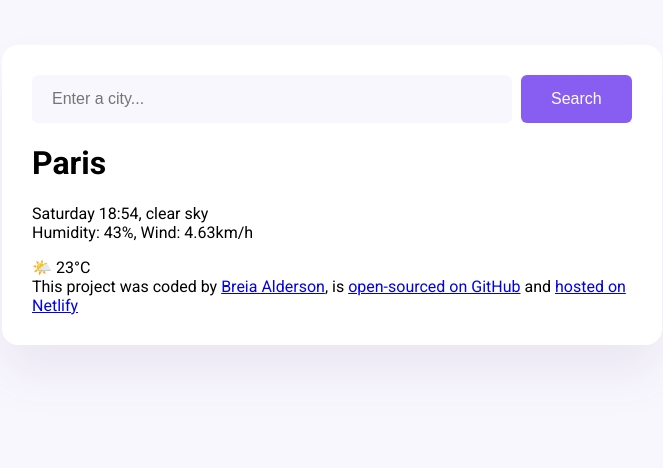
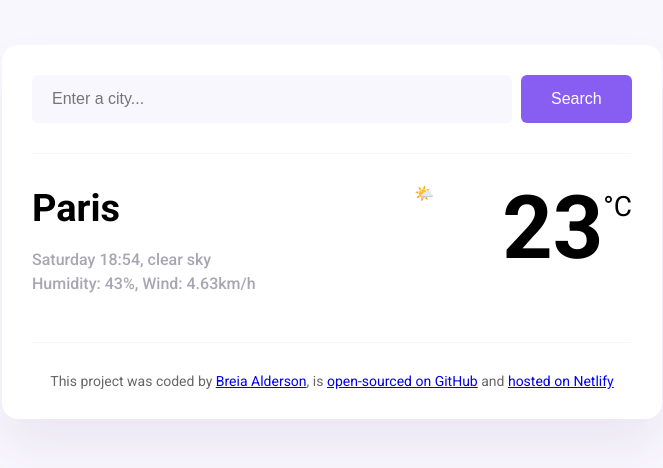
Before and after one commit to breiadeeann/myvanillaweathersearchchallenge, a plain HTML site: page index.html in a window 1280 px wide. Shown: the whole page, without its empty margins (308-971 px from the left). Drawn offline with Linux system fonts and the light colour scheme.

Commit message:
Added basic CSS for Main and Footer

```diff
--- a/index.html
+++ b/index.html
@@ -25,16 +25,21 @@
           <input type="submit" value="Search" class="search-form-button" />
         </form>
       </header>
-
       <main>
-        <div>
-          <h1>Paris</h1>
-          <p>
-            Saturday 18:54, clear sky
-            <br />
-            Humidity: 43%, Wind: 4.63km/h
-          </p>
-          🌤️ 23°C
+        <div class="weather-app-data">
+          <div>
+            <h1 class="weather-app-city">Paris</h1>
+            <p class="weather-app-details">
+              Saturday 18:54, clear sky
+              <br />
+              Humidity: 43%, Wind: 4.63km/h
+            </p>
+          </div>
+          <div class="weather-app-temperature-data">
+            <div class="weather-app-temperature-icon">🌤️</div>
+            <div class="weather-app-temperature">23</div>
+            <div class="weather-app-unit">°C</div>
+          </div>
         </div>
       </main>
       <footer>
--- a/src/style.css
+++ b/src/style.css
@@ -10,6 +10,11 @@ body {
   box-shadow: 0 30px 50px rgba(65, 50, 100, 0.08);
   border-radius: 16px;
   padding: 30px;
+}
+
+header {
+  border-bottom: 1px solid #f9f7fe;
+  padding: 0 0 30px 0;
 }
 
 .search-form-input {
@@ -30,3 +35,53 @@ body {
   color: white;
   margin-left: 5px;
 }
+
+main {
+  padding: 30px 0;
+}
+
+.weather-app-data {
+  display: flex;
+  justify-content: space-between;
+}
+
+.weather-app-city {
+  margin: 0;
+  font-size: 38px;
+  line-height: 48px;
+}
+
+.weather-app-details {
+  font-size: 16px;
+  color: rgba(39, 33, 66, 0.4);
+  line-height: 24px;
+  font-weight: 500;
+}
+
+.weather-app-temperature-data {
+  display: flex;
+}
+
+.weather-app-temperature-icon {
+  width: 88px;
+  height: 88px;
+}
+
+.weather-app-temperature {
+  font-size: 88px;
+  line-height: 88px;
+  font-weight: bold;
+}
+
+.weather-app-unit {
+  margin-top: 6px;
+  font-size: 28px;
+}
+
+footer {
+  border-top: 1px solid #f9f7fe;
+  padding: 30px 0 0 0;
+  text-align: center;
+  font-size: 14px;
+  color: rgba(0, 0, 0, 0.6);
+}
```
